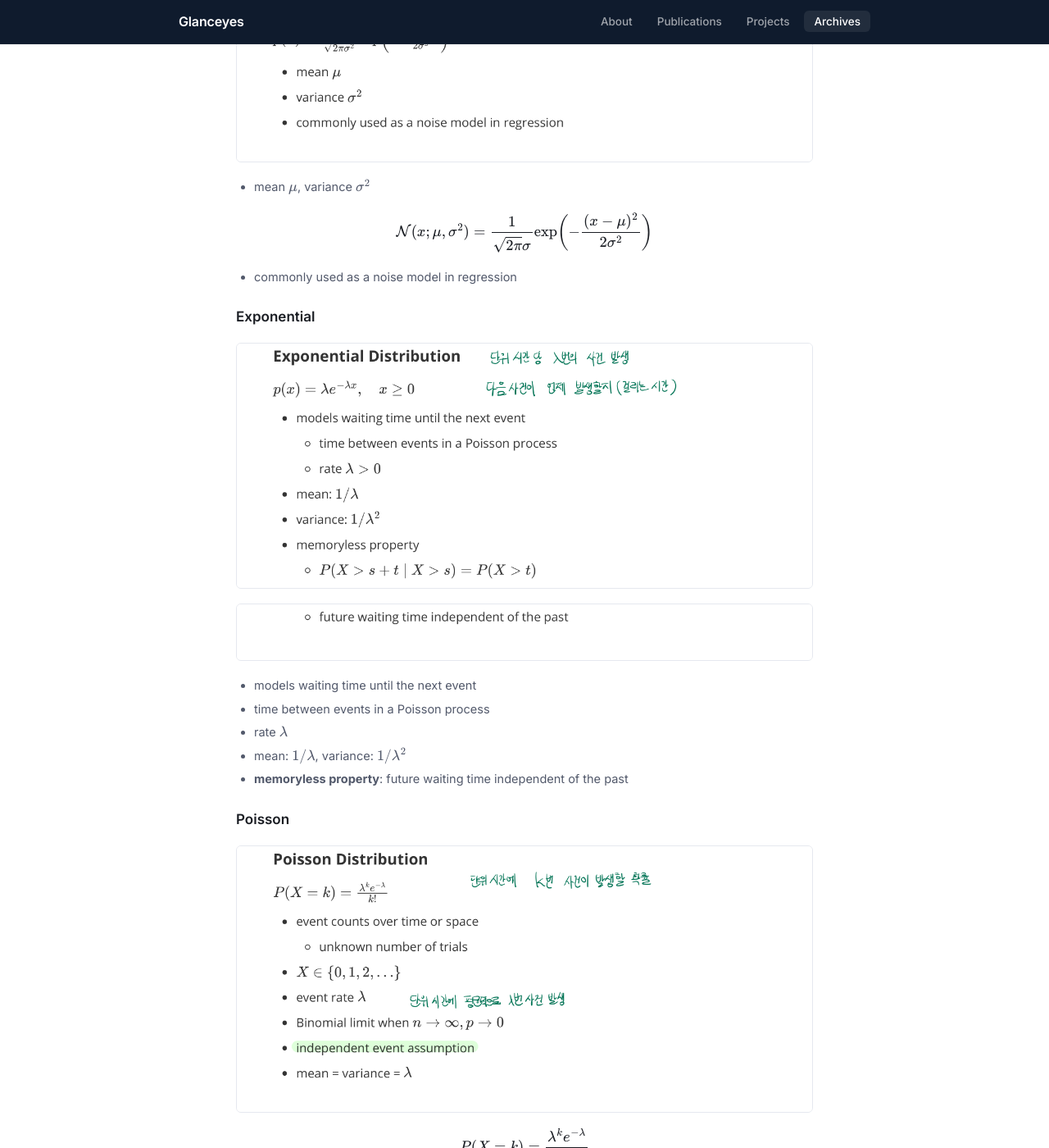
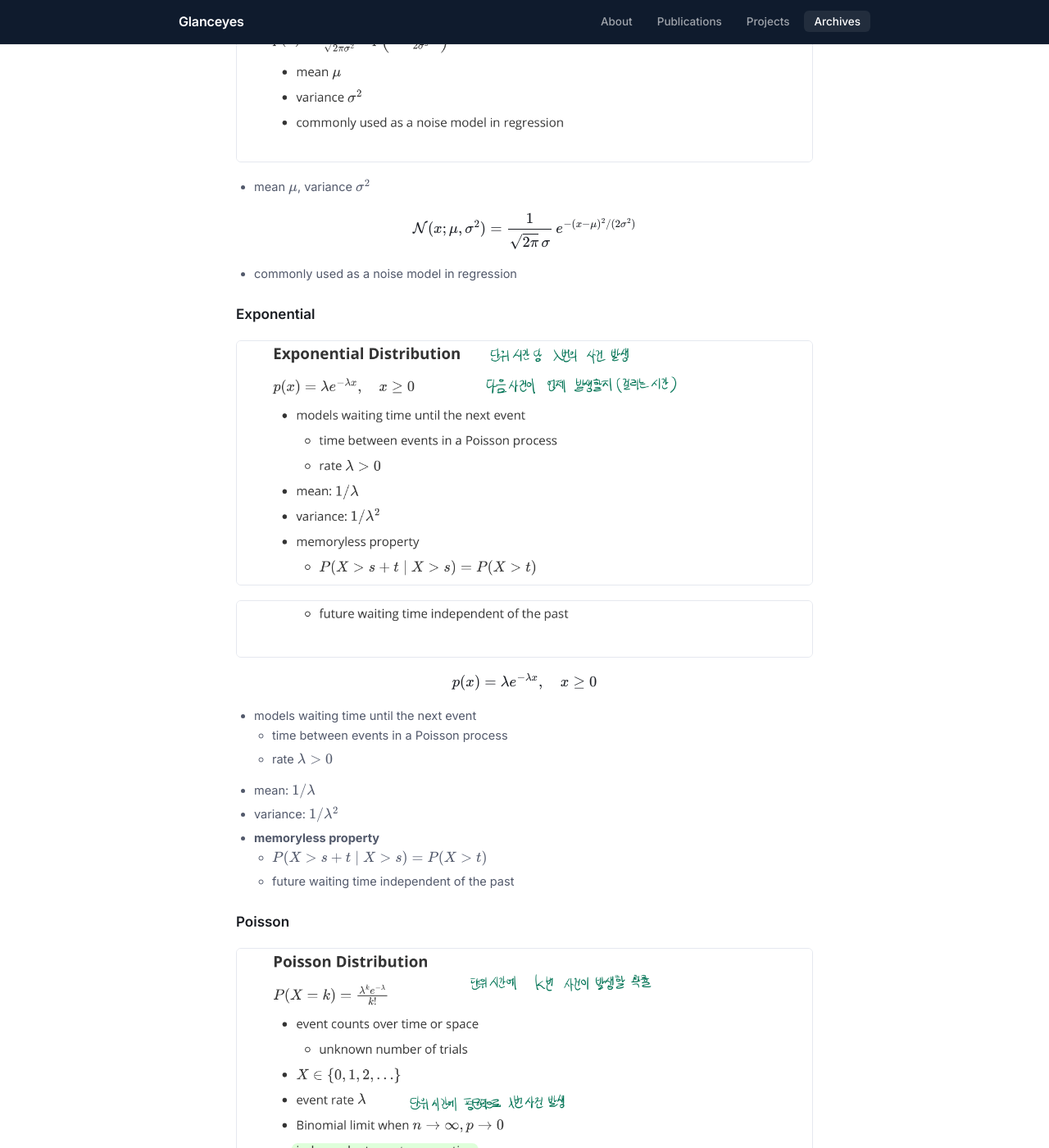
Before and after one commit to Glanceyes/Glanceyes.github.io, a Jekyll site: the page built from _archives/05-probability-and-bayesian-inference.md, in a window 1280 px wide and 1400 px high, scrolled down 4898 px. Shown: the whole window at 82% size. Built offline with Jekyll 4.4.1, drawn with Linux system fonts in a browser that asks for light colours.

Commit message:
Restore Exponential bullet hierarchy + add missing PDF / memoryless formulas
The Exponential section in markdown was a flat L0 bullet list, but the
p27 image clearly shows two nested groups (waiting-time concept with
"time between events" and "rate λ > 0" as L1 sub-bullets, and the
memoryless property with both the formula P(X>s+t | X>s) = P(X>t)
and the "future independent of past" interpretation as L1 sub-bullets).
The display PDF formula p(x) = λ e^{-λx} from the image was also missing
from the markdown. Added the formula, restored the nesting, and pulled
the memoryless equation in as a sub-bullet.

Also rewrote the Normal-distribution display formula to use e^{...}
instead of \\exp\\!\\left(...\\right) so the operator-strip pattern that
already broke other formulas does not surface here.

Co-Authored-By: Claude Opus 4.7 (1M context) <noreply@anthropic.com>

```diff
--- a/_archives/05-probability-and-bayesian-inference.md
+++ b/_archives/05-probability-and-bayesian-inference.md
@@ -128,7 +128,7 @@ $$
 - mean $\mu$, variance $\sigma^2$
 
 $$
-\mathcal{N}(x; \mu, \sigma^2) = \frac{1}{\sqrt{2\pi}\sigma} \exp\!\left(-\frac{(x-\mu)^2}{2\sigma^2}\right)
+\mathcal{N}(x; \mu, \sigma^2) = \frac{1}{\sqrt{2\pi}\,\sigma}\, e^{-(x-\mu)^2 / (2\sigma^2)}
 $$
 
 - commonly used as a noise model in regression
@@ -139,11 +139,18 @@ $$
 
 <img class="note-img" src="/images/archives/notes/05-probability-and-bayesian-inference-p28-exponential-p28.png" alt="Exponential (page 28 portion)">
 
+$$
+p(x) = \lambda e^{-\lambda x}, \quad x \geq 0
+$$
+
 - models waiting time until the next event
-- time between events in a Poisson process
-- rate $\lambda$
-- mean: $1/\lambda$, variance: $1/\lambda^2$
-- **memoryless property**: future waiting time independent of the past
+  - time between events in a Poisson process
+  - rate $\lambda > 0$
+- mean: $1/\lambda$
+- variance: $1/\lambda^2$
+- **memoryless property**
+  - $P(X > s + t \mid X > s) = P(X > t)$
+  - future waiting time independent of the past
 
 ### Poisson
 
```
